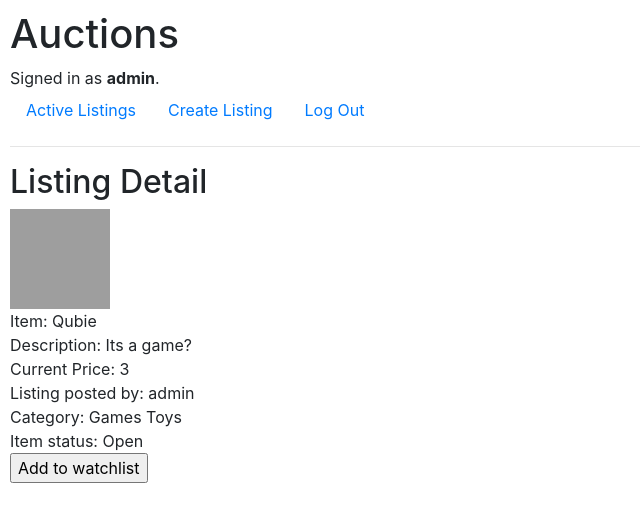
After one commit to MonkeySeeMonkeyCode/CommerceDjango, a Django app: page /1 in a window 1280 px wide. The commit adds this page. Shown: the top 522 px of the page, without its empty margins (0-640 px from the left). Run offline with Django 3.2, Linux system fonts and the light colour scheme; a user stored in the database is signed in; data comes from the database, SQL or seed files in the repository; both versions use the stored data as it was after the commit; some libraries are stand-ins or nearby versions; grey boxes are pictures that could not be loaded.

Commit message:
aded a listing details page, watchlist model, adding/removing watchlist

```diff
--- a/auctions/admin.py
+++ b/auctions/admin.py
@@ -1,6 +1,6 @@
 from django.contrib import admin
 
-from .models import User, Listing, Comment, Category, CurrentBid
+from .models import User, Listing, Comment, Category, CurrentBid, Watchlist
 
 # Register your models here.
 admin.site.register(User)
@@ -9,3 +9,4 @@ admin.site.register(Listing)
 admin.site.register(CurrentBid)
 admin.site.register(Comment)
 admin.site.register(Category)
+admin.site.register(Watchlist)
--- a/auctions/models.py
+++ b/auctions/models.py
@@ -51,3 +51,11 @@ class Comment(models.Model):
 
     def __str__(self):
         return f"Comment on {self.listing.title} by {self.user.username}"
+
+class Watchlist(models.Model):
+    id = models.AutoField(auto_created=True, primary_key=True)
+    user = models.ForeignKey(User, on_delete=models.CASCADE, related_name="watchlist_user")
+    listing = models.ForeignKey(Listing, on_delete=models.CASCADE, related_name="watchlist_listing")
+
+    def __str__(self):
+        return f"{self.user} watching {self.listing.title}"
--- a/auctions/templates/auctions/index.html
+++ b/auctions/templates/auctions/index.html
@@ -5,6 +5,7 @@
 
     <ul>
         {% for list in listing %}
+            <a href="{{list.id}}">
                 <li>
                     {% if list.image %}
                         <div>
@@ -26,6 +27,7 @@
                     </div>
                 </li>
             <br>
+            </a>
         {% endfor %}
     </ul>
 {% endblock %}
--- /dev/null
+++ b/auctions/templates/auctions/listingdetail.html
@@ -0,0 +1,58 @@
+{% extends "auctions/layout.html" %}
+
+{% block body %}
+
+<h2>Listing Detail</h2>
+
+{% if watchlist %}
+    <h6>Watching</h6>
+{% endif %}
+
+{% if listing.image %}
+    <div>
+        <img src="{{ listing.image }}" width="100" height="100">
+    </div>
+{% endif %}
+<div>
+    Item: {{ listing.title }}
+</div>
+<div>
+    Description: {{ listing.description }}
+</div>
+<div>
+    {% if listing.init_bid > listing.currentbid.amount %}
+        Current Price: {{ listing.init_bid }}
+    {% else %}
+        Current Price: {{ listing.currentbid.amount }}
+    {% endif %}
+</div>
+<div>
+    Listing posted by: {{listing.createdby}}
+</div>
+<div>
+    Category:
+    {% for category in category %}
+         {{category}}
+    {% endfor %}
+</div>
+<div>
+    {% if listing.active == True %}
+        Item status: Open
+    {% else %}
+        Item status: Closed
+    {% endif %}
+</div>
+
+<form action="{% url 'watchlist' %}" method="POST">
+    {% csrf_token %}
+    <input type="hidden" name="id" value="{{listing.id}}">
+    {% if user.is_authenticated and watchlist %}
+        <input type="hidden" name="action" value="remove">
+        <input type="submit" value="Remove from watchlist">
+    {% elif user.is_authenticated %}
+        <input type="hidden" name="action" value="add">
+        <input type="submit" value="Add to watchlist">
+    {% endif %}
+</form>
+
+{% endblock %}
--- a/auctions/urls.py
+++ b/auctions/urls.py
@@ -8,4 +8,6 @@ urlpatterns = [
     path("logout", views.logout_view, name="logout"),
     path("register", views.register, name="register"),
     path("createlisting", views.createlisting, name="createlisting"),
+    path("<int:listing_id>", views.listing, name="listing"),
+    path("watchlist", views.watchlist, name="watchlist"),
 ]
--- a/auctions/views.py
+++ b/auctions/views.py
@@ -6,7 +6,7 @@ from django.urls import reverse
 from django.forms import ModelForm
 from django.utils.translation import ugettext_lazy as _
 
-from .models import User, Listing, CurrentBid
+from .models import User, Listing, CurrentBid, Watchlist
 
 
 def index(request):
@@ -14,7 +14,6 @@ def index(request):
     return render(request, "auctions/index.html", {
         'listing': listing,
     })
-
 
 def login_view(request):
     if request.method == "POST":
@@ -35,11 +34,9 @@ def login_view(request):
     else:
         return render(request, "auctions/login.html")
 
-
 def logout_view(request):
     logout(request)
     return HttpResponseRedirect(reverse("index"))
-
 
 def register(request):
     if request.method == "POST":
@@ -101,3 +98,35 @@ def createlisting(request):
         listing.save()
         form.save_m2m()
         return HttpResponseRedirect(reverse("index"))
+
+def listing(request, listing_id):
+    try:
+        listing = Listing.objects.get(id=listing_id)
+        category = listing.category.all()
+        watchlist = Watchlist.objects.get(user=request.user,listing=listing)
+    except Listing.DoesNotExist:
+        raise Http404("Listing no found.")
+    except Watchlist.DoesNotExist:
+        watchlist = ""
+    return render(request, "auctions/listingdetail.html", {
+        "listing": listing,
+        "category": category,
+        "watchlist": watchlist,
+    })
+
+class WatchlistForm(ModelForm):
+    class Meta:
+        model = Watchlist
+        fields = '__all__'
+
+def watchlist(request):
+    listing = Listing.objects.get(pk=request.POST['id'])
+    action = request.POST['action']
+    user = request.user
+    if action == "add":
+        watchlist = Watchlist(user=user, listing=listing)
+        watchlist.save()
+    if action == "remove":
+        watchlist = Watchlist.objects.get(user=user.id, listing=request.POST['id'])
+        watchlist.delete()
+    return HttpResponseRedirect(reverse("listing", args=(request.POST['id'],)))
```
Also changed, not shown: README.md, auctions/migrations/0027_watchlist.py (added), db.sqlite3. Lines whose indentation alone changed are shown as unchanged.
